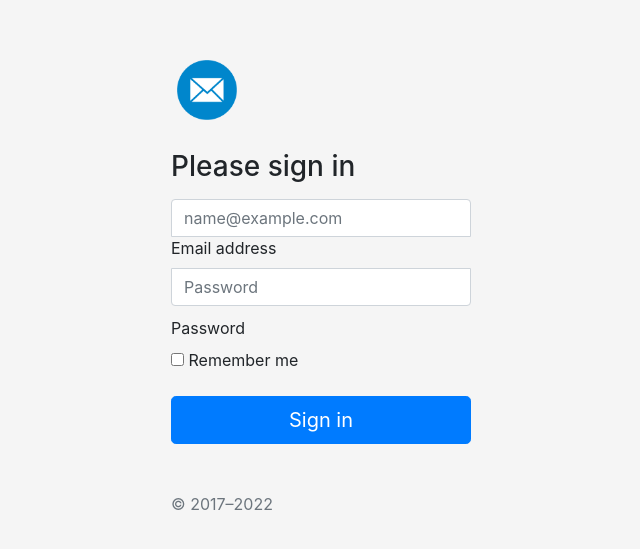
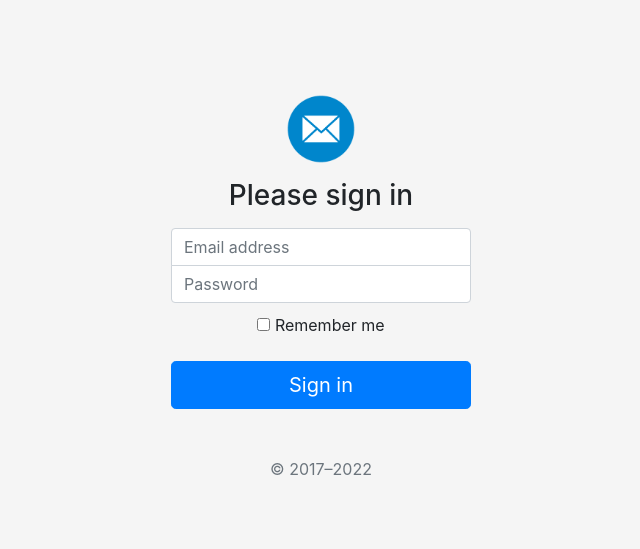
Before and after one commit to OumB2021/Newsletter-App, a website: page signup.html in a window 1280 px wide. Shown: the part 107-656 px from the top of the page, without its empty margins (319-959 px from the left). Drawn offline with nearby package versions, Linux system fonts and the light colour scheme.

Commit message:
logo inclusion

```diff
--- a/css/styles.css
+++ b/css/styles.css
@@ -5,8 +5,9 @@ body {
 
 body {
   display: flex;
-  align-items: right;
   padding-top: 40px;
+  -ms-flex-align: center;
+  align-items: center;
   padding-bottom: 40px;
   background-color: #f5f5f5;
 }
@@ -31,3 +32,7 @@ body {
   border-top-left-radius: 0;
   border-top-right-radius: 0;
 }
+
+.logo{
+  margin: 0 auto 10px auto;
+}
--- a/signup.html
+++ b/signup.html
@@ -12,19 +12,17 @@
     <link rel="stylesheet" href="css/styles.css">
 
   </head>
-  <body>
+  <body class="text-center">
     <main class="form-signin w-100 m-auto">
       <form>
-        <img class="mb-4" src="email.png" alt="" width="72" height="72">
+        <img class="logo" src="email.png" alt="" width="80" height="80">
         <h1 class="h3 mb-3 fw-normal">Please sign in</h1>
 
         <div class="form-floating">
-          <input type="email" class="form-control" id="floatingInput" placeholder="name@example.com">
-          <label for="floatingInput">Email address</label>
+          <input type="email" class="form-control" id="floatingInput" placeholder="Email address">
         </div>
         <div class="form-floating">
           <input type="password" class="form-control" id="floatingPassword" placeholder="Password">
-          <label for="floatingPassword">Password</label>
         </div>
 
         <div class="checkbox mb-3">
```
